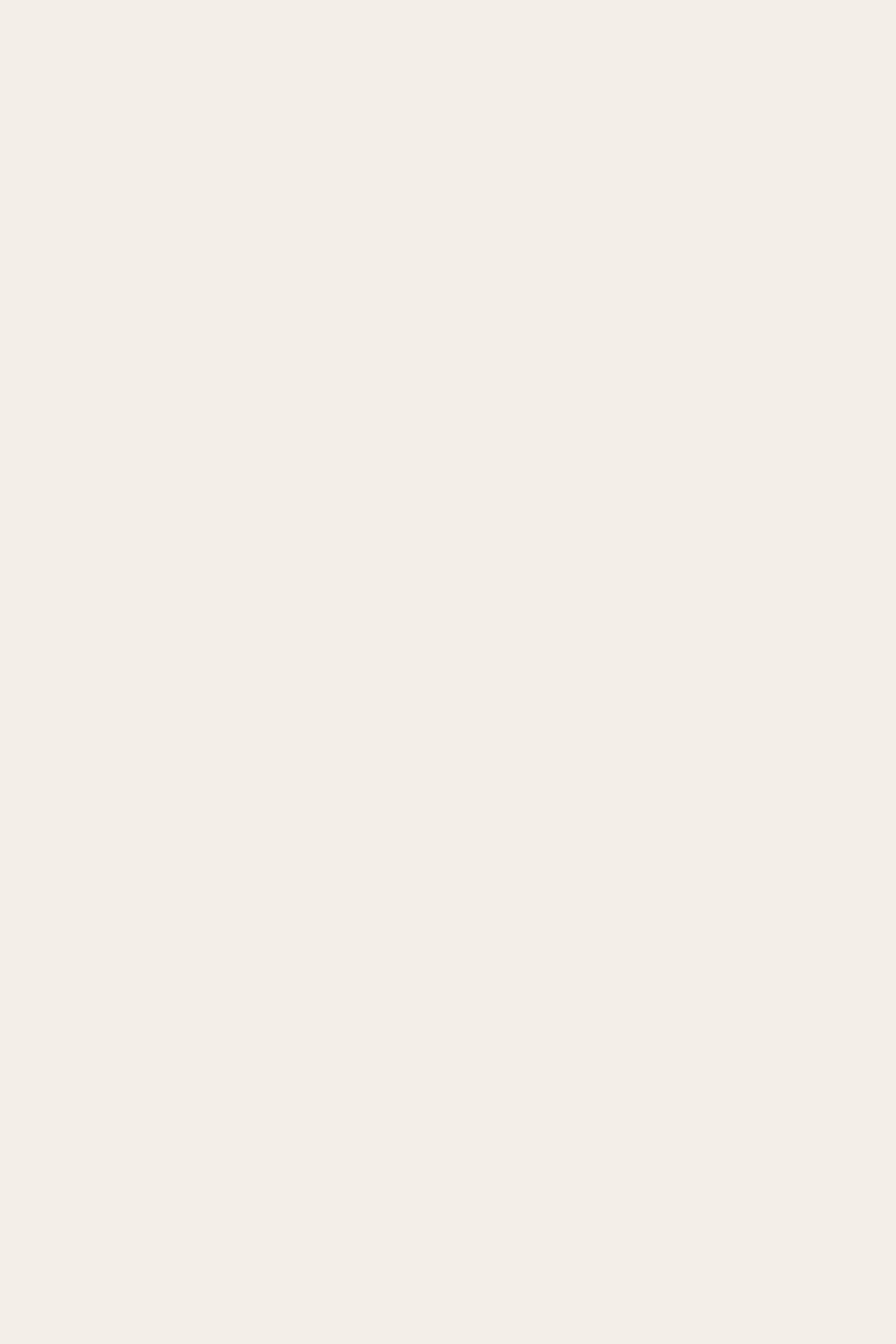
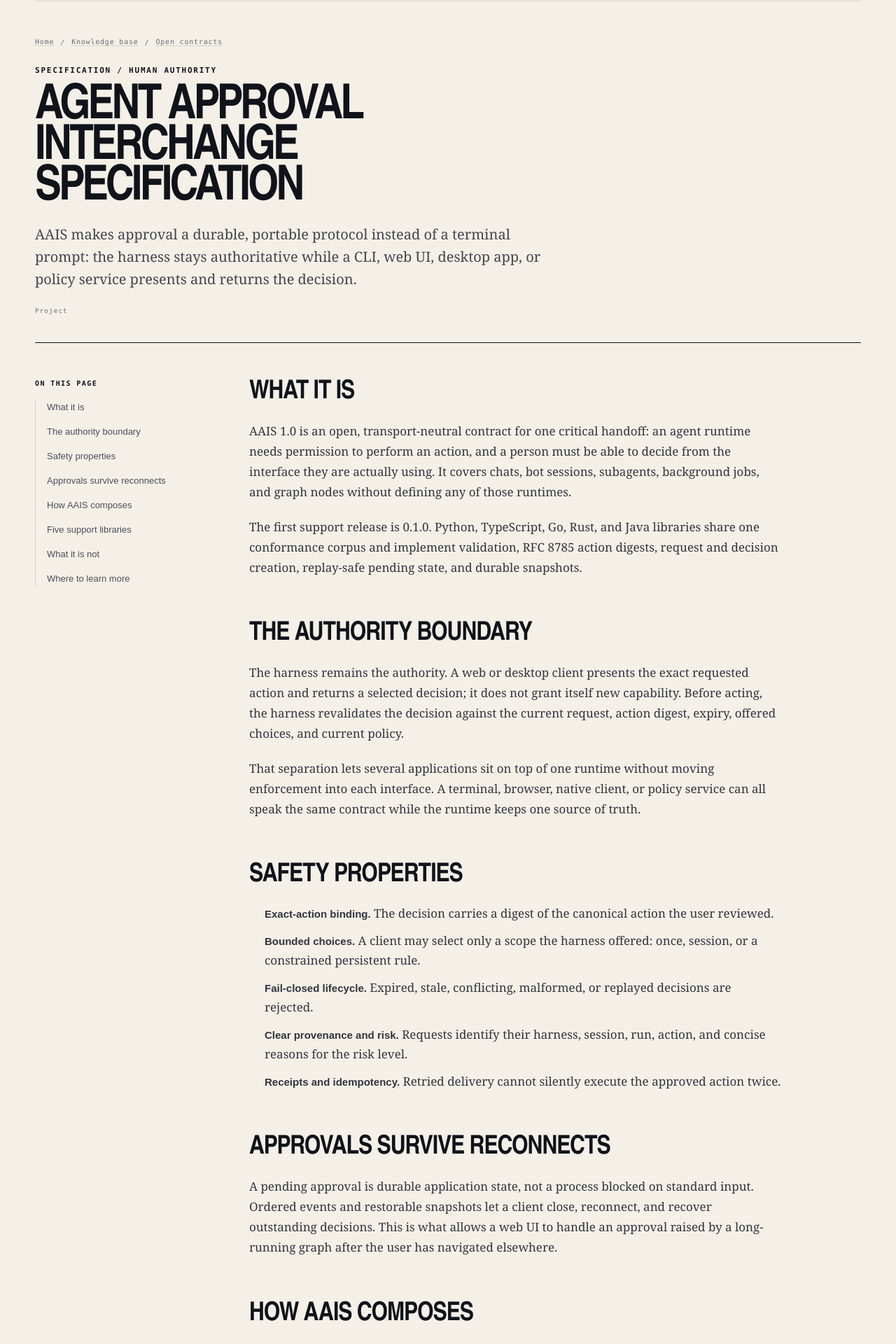
Before and after one commit to AlexMercedCoder/AlexMercedAI, a Next.js app: page /knowledge-base/agent-approval-interchange-specification in a window 1280 px wide. Before the commit this address had no page. Shown: the part 80-2000 px from the top of the page at 70% size. Before the commit the page ends 800 px from the top, so only its background shows below. Built offline with nearby package versions, Linux system fonts and the light colour scheme.

Commit message:
docs: publish current agentic ecosystem updates

```diff
--- /dev/null
+++ b/app/knowledge-base/_content/agent-approval-interchange-specification.tsx
@@ -0,0 +1,61 @@
+import type { Article } from './types';
+
+export const article: Article = {
+  slug: 'agent-approval-interchange-specification',
+  title: 'Agent Approval Interchange Specification',
+  kind: 'technology',
+  layer: 'open-contracts',
+  kicker: 'SPECIFICATION / HUMAN AUTHORITY',
+  summary: 'A transport-neutral contract for pausing an agent and asking a human to authorize one exact action from any trusted interface.',
+  standfirst: 'AAIS makes approval a durable, portable protocol instead of a terminal prompt: the harness stays authoritative while a CLI, web UI, desktop app, or policy service presents and returns the decision.',
+  keywords: ['Agent Approval Interchange Specification', 'AAIS', 'agent approvals', 'human in the loop', 'tool authorization', 'approval protocol', 'agent safety'],
+  sections: [
+    { id: 'what-it-is', label: 'What it is' },
+    { id: 'boundary', label: 'The authority boundary' },
+    { id: 'safety', label: 'Safety properties' },
+    { id: 'reconnect', label: 'Approvals survive reconnects' },
+    { id: 'composition', label: 'How AAIS composes' },
+    { id: 'libraries', label: 'Five support libraries' },
+    { id: 'not', label: 'What it is not' },
+  ],
+  learnMore: [
+    { label: 'AAIS on GitHub', href: 'https://github.com/alexmerced-oss/agent-approval-interchange-spec', note: 'Specification, security model, schemas, conformance fixtures, and five support libraries.' },
+    { label: 'AAIS specification', href: 'https://github.com/alexmerced-oss/agent-approval-interchange-spec/blob/main/spec/v1/SPEC.md', note: 'The normative 1.0 protocol contract.' },
+    { label: 'AAIS integration guide', href: 'https://github.com/alexmerced-oss/agent-approval-interchange-spec/blob/main/docs/integration.md', note: 'Guidance for harnesses and approval-presenting applications.' },
+  ],
+  related: ['open-contracts', 'explicit-authority', 'agentic-graph-specification', 'open-agent-profile'],
+  Body,
+};
+
+function Body() {
+  return <>
+    <h2 id="what-it-is">What it is</h2>
+    <p>AAIS 1.0 is an open, transport-neutral contract for one critical handoff: an agent runtime needs permission to perform an action, and a person must be able to decide from the interface they are actually using. It covers chats, bot sessions, subagents, background jobs, and graph nodes without defining any of those runtimes.</p>
+    <p>The first support release is 0.1.0. Python, TypeScript, Go, Rust, and Java libraries share one conformance corpus and implement validation, RFC 8785 action digests, request and decision creation, replay-safe pending state, and durable snapshots.</p>
+
+    <h2 id="boundary">The authority boundary</h2>
+    <p>The harness remains the authority. A web or desktop client presents the exact requested action and returns a selected decision; it does not grant itself new capability. Before acting, the harness revalidates the decision against the current request, action digest, expiry, offered choices, and current policy.</p>
+    <p>That separation lets several applications sit on top of one runtime without moving enforcement into each interface. A terminal, browser, native client, or policy service can all speak the same contract while the runtime keeps one source of truth.</p>
+
+    <h2 id="safety">Safety properties</h2>
+    <ul>
+      <li><b>Exact-action binding.</b> The decision carries a digest of the canonical action the user reviewed.</li>
+      <li><b>Bounded choices.</b> A client may select only a scope the harness offered: once, session, or a constrained persistent rule.</li>
+      <li><b>Fail-closed lifecycle.</b> Expired, stale, conflicting, malformed, or replayed decisions are rejected.</li>
+      <li><b>Clear provenance and risk.</b> Requests identify their harness, session, run, action, and concise reasons for the risk level.</li>
+      <li><b>Receipts and idempotency.</b> Retried delivery cannot silently execute the approved action twice.</li>
+    </ul>
+
+    <h2 id="reconnect">Approvals survive reconnects</h2>
+    <p>A pending approval is durable application state, not a process blocked on standard input. Ordered events and restorable snapshots let a client close, reconnect, and recover outstanding decisions. This is what allows a web UI to handle an approval raised by a long-running graph after the user has navigated elsewhere.</p>
+
+    <h2 id="composition">How AAIS composes</h2>
+    <p>AGS describes the work and where a graph may require a human gate. OAP describes the agent and the ceiling on its authority. AAIS carries the live request and decision when a specific action reaches that boundary. MCP, AG-UI, HTTP/SSE, WebSocket, and stdio can transport or adapt the messages; none replaces the authority contract.</p>
+
+    <h2 id="libraries">Five support libraries</h2>
+    <p>The 0.1.0 packages are published on PyPI, npm, pkg.go.dev, crates.io, and Maven Central. The libraries deliberately share behavior and fixtures so an approval emitted in one language can be verified in another instead of merely having a similar-looking JSON shape.</p>
+
+    <h2 id="not">What it is not</h2>
+    <p>AAIS does not define chat, model reasoning, tools, profiles, workflow graphs, authentication, or a network transport. It also does not expose private chain-of-thought. It carries concise activity, provenance, risk, choices, decisions, and receipts—the information a person and a runtime need to authorize safely.</p>
+  </>;
+}
--- a/app/knowledge-base/_content/index.ts
+++ b/app/knowledge-base/_content/index.ts
@@ -11,6 +11,7 @@ import { article as magagent } from './magagent';
 import { article as maggraph } from './maggraph';
 import { article as agenticGraphSpecification } from './agentic-graph-specification';
 import { article as openAgentProfile } from './open-agent-profile';
+import { article as agentApprovalInterchangeSpecification } from './agent-approval-interchange-specification';
 
 import { article as portableByDefault } from './portable-by-default';
 import { article as explicitAuthority } from './explicit-authority';
@@ -31,6 +32,7 @@ export const articles: Article[] = [
   maggraph,
   agenticGraphSpecification,
   openAgentProfile,
+  agentApprovalInterchangeSpecification,
 
   portableByDefault,
   explicitAuthority,
--- a/app/knowledge-base/_content/loro.tsx
+++ b/app/knowledge-base/_content/loro.tsx
@@ -236,7 +236,7 @@ function Body() {
 
       <h2 id="workspace">The 0.18 workspace and run center</h2>
       <p>
-        Version 0.18.0 closes the main desktop-workspace gaps around the governed runtime, and the framing in the
+        Version 0.19.2 adds durable AAIS approval transport so chat, bot, and graph work can request and receive decisions in the active UI, and the framing in the
         release notes is the interesting part: it does this without turning the web UI into an authority boundary or
         a general-purpose editor.
       </p>
--- a/app/knowledge-base/_content/magagent.tsx
+++ b/app/knowledge-base/_content/magagent.tsx
@@ -30,7 +30,7 @@ export const article: Article = {
     { label: 'MagAgent on GitHub', href: 'https://github.com/AlexMercedCoder/MagAgent', note: 'Source, documentation, and the roadmap toward 1.0.' },
     { label: 'mag-agent on PyPI', href: 'https://pypi.org/project/mag-agent/', note: 'Installation and release history.' },
     { label: 'MagGraph', href: 'https://github.com/AlexMercedCoder/MagGraph', note: 'The graph memory layer underneath.' },
-    { label: 'Download Mag Command Center 1.0.0-rc.1', href: 'https://github.com/AlexMercedCoder/MagCommandCenter/releases/tag/v1.0.0-rc.1', note: 'The tested desktop release candidate for Linux, macOS, and Windows.' },
+    { label: 'Download Mag Command Center 1.0.0-rc.3', href: 'https://github.com/AlexMercedCoder/MagCommandCenter/releases/tag/v1.0.0-rc.3', note: 'The tested desktop release candidate for Linux, macOS, and Windows.' },
     { label: 'Open Agent Profile', href: 'https://github.com/alexmerced-oss/open-agent-profile', note: 'The profile specification MagAgent implements at Level 3.' },
   ],
   related: ['agent-harnesses', 'maggraph', 'loro'],
@@ -259,7 +259,7 @@ function Body() {
         confirmation on destructive actions and limits on uploads, context, and output size.
       </p>
       <p>
-        <b>Mag Command Center 1.0.0-rc.1</b> packages these operating ideas as a native desktop workspace for Linux,
+        <b>Mag Command Center 1.0.0-rc.3</b> packages these operating ideas as a native desktop workspace for Linux,
         macOS, and Windows. The release candidate adds bounded project context and uploads, Git staging and worktree
         controls, sequential and parallel profile groups, governed schedules, a searchable command palette, tools
         and extension diagnostics, session fork and export, appearance and accessibility controls, and lazy-loaded
@@ -339,7 +339,7 @@ function Body() {
       <ul>
         <li><b>Memory needs curation.</b> A graph that accumulates everything degrades recall. Explicit promotion is the mechanism, and someone has to use it.</li>
         <li><b>Memory is a data store.</b> Whatever the agent learned is written down, including anything sensitive it encountered. Treat the repository accordingly.</li>
-        <li><b>1.0 is recent.</b> MagAgent reached 1.0.0 in August 2026. The interfaces it commits to are settled; the local web UI is the newest surface and the one most likely to keep moving.</li>
+        <li><b>1.1 is recent.</b> MagAgent 1.1.1 adds durable AAIS approval handling across chats, bots, and graph runs; the browser can present decisions without falling back to the terminal.</li>
         <li><b>Shell access is the boundary question.</b> As with any capable harness, running commands means the agent can do what you can, unless sandboxed.</li>
         <li><b>Breadth has a cost.</b> A large tool surface makes tool selection matter. Scope per profile.</li>
         <li><b>Language servers need a working project setup.</b> The symbol tooling is only as good as the project configuration underneath.</li>
--- a/app/knowledge-base/_content/merced-ai.tsx
+++ b/app/knowledge-base/_content/merced-ai.tsx
@@ -207,7 +207,7 @@ function Body() {
 
       <h2 id="run-inspection">Workspace context and run inspection</h2>
       <p>
-        Version 0.4.0 adds the two things a broker needs once people actually route real work through it: a way to
+        Version 0.5.1 adds durable approval-aware sessions and the UI lifecycle a broker needs once people route real work through it: a way to
         hand the target harness the right context, and a way to see what came back.
       </p>
       <p>
--- a/app/knowledge-base/_content/open-agent-profile.tsx
+++ b/app/knowledge-base/_content/open-agent-profile.tsx
@@ -44,7 +44,7 @@ function Body() {
       </p>
       <p>
         A harness reads the file to start a fresh session on demand and writes an updated revision when that session
-        ends. Nothing needs to stay resident. It is Apache licensed, at version 1.0 with support libraries at 1.0.4, and
+        ends. Nothing needs to stay resident. It is Apache licensed, at version 1.0 with support libraries at 1.0.5, and
         ships schemas, a conformance suite, and support libraries in several languages.
       </p>
 
--- a/app/knowledge-base/page.tsx
+++ b/app/knowledge-base/page.tsx
@@ -9,7 +9,7 @@ import { articles, conceptArticles, glossaryArticles, layerArticles, technologie
 export const metadata: Metadata = {
   title: 'Knowledge base',
   description: 'Plain-language reference pages for every project, specification, and design principle behind Alex Merced’s work in open agentic AI.',
-  keywords: ['agentic AI knowledge base', 'Merced AI', 'Loro', 'MagAgent', 'MagGraph', 'Open Agent Profile', 'Agentic Graph Specification'],
+  keywords: ['agentic AI knowledge base', 'Merced AI', 'Loro', 'MagAgent', 'MagGraph', 'Open Agent Profile', 'Agentic Graph Specification', 'Agent Approval Interchange Specification'],
   alternates: { canonical: '/knowledge-base' },
   openGraph: {
     title: 'Alex Merced AI knowledge base',
--- a/app/layout.tsx
+++ b/app/layout.tsx
@@ -16,7 +16,7 @@ export const metadata: Metadata = {
   category: 'technology',
   keywords: [
     'Alex Merced', 'agentic AI', 'open source AI', 'Merced AI', 'Loro', 'MagAgent', 'MagGraph',
-    'Agentic Graph Specification', 'AGS', 'Open Agent Profile', 'OAP', 'agent broker', 'agent harness',
+    'Agentic Graph Specification', 'AGS', 'Open Agent Profile', 'OAP', 'Agent Approval Interchange Specification', 'AAIS', 'agent broker', 'agent harness',
     'agent memory', 'Model Context Protocol', 'MCP', 'Agent Skills', 'portable agents', 'agent governance',
     'AI books', 'AI engineering',
   ],
@@ -71,6 +71,7 @@ const structuredData = {
         { name: 'MagGraph', slug: 'maggraph' },
         { name: 'Agentic Graph Specification', slug: 'agentic-graph-specification' },
         { name: 'Open Agent Profile', slug: 'open-agent-profile' },
+        { name: 'Agent Approval Interchange Specification', slug: 'agent-approval-interchange-specification' },
       ].map((entry, index) => ({
         '@type': 'ListItem',
         position: index + 1,
--- a/app/llms.txt/route.ts
+++ b/app/llms.txt/route.ts
@@ -35,17 +35,18 @@ ${section('Core thesis', [
   'evidence-backed outcomes.',
 ])}
 ${section('Featured projects', [
-  '- [Merced AI](https://github.com/AlexMercedCoder/merced-ai) 0.4.0: provider-neutral agent broker over installed harnesses.',
-  '- [Loro](https://github.com/alexmerced-oss/loro) 0.18.0: governed agent harness built on identity, policy, approvals, evidence, and delivered audit.',
-  '- [MagAgent](https://github.com/AlexMercedCoder/MagAgent) 1.0.0: Python developer agent harness with persistent graph memory, a broad tool surface, and a local run center.',
-  '- [Mag Command Center](https://github.com/AlexMercedCoder/MagCommandCenter/releases/tag/v1.0.0-rc.1) 1.0.0-rc.1: cross-platform Tauri desktop workspace for MagAgent, with project context and Git, OAP profiles, AGS graph authoring and governed runs, group sessions, tools, and extensions.',
+  '- [Merced AI](https://github.com/AlexMercedCoder/merced-ai) 0.5.1: provider-neutral agent broker with portable profiles, durable sessions, and UI-presented runtime approvals.',
+  '- [Loro](https://github.com/alexmerced-oss/loro) 0.19.2: governed agent harness with durable AAIS approvals across CLI, web, bots, and graph runs.',
+  '- [MagAgent](https://github.com/AlexMercedCoder/MagAgent) 1.1.1: Python developer agent harness with graph memory, portable profiles, graph workflows, and reconnectable UI approvals.',
+  '- [Mag Command Center](https://github.com/AlexMercedCoder/MagCommandCenter/releases/tag/v1.0.0-rc.3) 1.0.0-rc.3: cross-platform Tauri desktop workspace with project context, OAP profiles, AGS graphs, and native approval decisions.',
   '- [MagGraph](https://github.com/AlexMercedCoder/MagGraph) 0.4.1: graph-shaped agent memory stored as Markdown in Git.',
   '',
   'Versions move; check each repository for the current release.',
 ])}
 ${section('Open specifications', [
   '- [Agentic Graph Specification](https://github.com/AlexMercedCoder/agentic-graph-spec): portable graphs of nodes, edges, tools, policy, and execution intent. Specification 1.0, support libraries 1.0.4.',
-  '- [Open Agent Profile](https://github.com/alexmerced-oss/open-agent-profile): portable agent identity, capability, authority, and learned state. Specification 1.0, support libraries 1.0.4.',
+  '- [Open Agent Profile](https://github.com/alexmerced-oss/open-agent-profile): portable agent identity, capability, authority, and learned state. Specification 1.0, support libraries 1.0.5.',
+  '- [Agent Approval Interchange Specification](https://github.com/alexmerced-oss/agent-approval-interchange-spec): exact, durable, transport-neutral human approvals. Specification 1.0, support libraries 0.1.0 for Python, TypeScript, Go, Rust, and Java.',
 ])}
 ## Knowledge base
 
--- a/app/page.tsx
+++ b/app/page.tsx
@@ -7,10 +7,10 @@ import { aiBooks } from './_data/books';
 import { kbManifest } from './_data/kb-manifest';
 
 const projects = [
-  { name: 'Merced AI', slug: 'merced-ai', version: '0.4.0', type: 'Agent broker', tone: 'blue', description: 'A provider-neutral broker for routing work across agents and model-powered tools.', href: 'https://github.com/AlexMercedCoder/merced-ai' },
-  { name: 'Loro', slug: 'loro', version: '0.18.0', type: 'Governed harness', tone: 'violet', description: 'An agent harness built around explicit authority, policy, evidence, and durable records.', href: 'https://github.com/alexmerced-oss/loro' },
-  { name: 'MagAgent', slug: 'magagent', version: '1.0.0', type: 'Developer harness', tone: 'orange', description: 'A practical Python agent framework for composing providers, tools, memory, and workflows.', href: 'https://github.com/AlexMercedCoder/MagAgent' },
-  { name: 'Mag Command Center', slug: 'magagent', version: '1.0.0-rc.1', type: 'Desktop workspace', tone: 'orange', description: 'A cross-platform desktop cockpit for chats, workspace context, Git, profiles, governed graphs, group sessions, and runtime operations.', href: 'https://github.com/AlexMercedCoder/MagCommandCenter/releases/tag/v1.0.0-rc.1' },
+  { name: 'Merced AI', slug: 'merced-ai', version: '0.5.1', type: 'Agent broker', tone: 'blue', description: 'A provider-neutral broker with portable profiles, durable sessions, and UI-presented runtime approvals.', href: 'https://github.com/AlexMercedCoder/merced-ai' },
+  { name: 'Loro', slug: 'loro', version: '0.19.2', type: 'Governed harness', tone: 'violet', description: 'A governed harness with durable AAIS approvals across CLI, web, bots, and graph runs.', href: 'https://github.com/alexmerced-oss/loro' },
+  { name: 'MagAgent', slug: 'magagent', version: '1.1.1', type: 'Developer harness', tone: 'orange', description: 'A local-first agent harness with portable profiles, graph workflows, and reconnectable UI approvals.', href: 'https://github.com/AlexMercedCoder/MagAgent' },
+  { name: 'Mag Command Center', slug: 'magagent', version: '1.0.0-rc.3', type: 'Desktop workspace', tone: 'orange', description: 'A cross-platform desktop cockpit with project context, graphs, profiles, operations, and native approval decisions.', href: 'https://github.com/AlexMercedCoder/MagCommandCenter/releases/tag/v1.0.0-rc.3' },
   { name: 'MagGraph', slug: 'maggraph', version: '0.4.1', type: 'Agent memory', tone: 'green', description: 'A graph-shaped memory layer for representing relationships, context, and retrieval paths.', href: 'https://github.com/AlexMercedCoder/MagGraph' },
 ];
 
@@ -36,7 +36,7 @@ export default function Home() {
         </div>
         <div className="system-card" aria-label="Open agentic system diagram">
           <div className="system-top"><span>OPEN AGENTIC SYSTEM</span><span className="live">● LIVE</span></div>
-          <div className="system-layer contracts"><small>CONTRACTS</small><div><b>AGS</b><b>OAP</b></div></div>
+          <div className="system-layer contracts"><small>CONTRACTS</small><div><b>AGS</b><b>OAP</b><b>AAIS</b></div></div>
           <span className="connector">↓ portable instructions</span>
           <div className="system-layer routing"><small>ROUTING</small><div><b>MER</b><span>Merced AI</span></div></div>
           <span className="connector">↓ governed delegation</span>
@@ -55,7 +55,7 @@ export default function Home() {
       </section>
 
       <section className="standards" id="standards">
-        <div className="shell standards-grid"><div><p className="section-kicker">OPEN CONTRACTS</p><h2>Standards make ecosystems possible.</h2><p>Open software is strongest when its components share a durable language. These specifications focus on graph-shaped work and portable agent identity.</p><Link className="kb-link" href="/knowledge-base/open-contracts">Read about open contracts →</Link></div><div className="standard-list"><Link href="/knowledge-base/agentic-graph-specification"><span className="standard-mark">AGS</span><div><b>Agentic Graph Specification</b><p>A portable document format for defining nodes, edges, tools, policy, and execution intent.</p></div><span>1.0 →</span></Link><Link href="/knowledge-base/open-agent-profile"><span className="standard-mark">OAP</span><div><b>Open Agent Profile</b><p>A vendor-neutral profile for expressing an agent’s identity, capabilities, authority, and preferences.</p></div><span>1.0 →</span></Link></div></div>
+        <div className="shell standards-grid"><div><p className="section-kicker">OPEN CONTRACTS</p><h2>Standards make ecosystems possible.</h2><p>Open software is strongest when components share durable languages for work, identity, and human authorization.</p><Link className="kb-link" href="/knowledge-base/open-contracts">Read about open contracts →</Link></div><div className="standard-list"><Link href="/knowledge-base/agentic-graph-specification"><span className="standard-mark">AGS</span><div><b>Agentic Graph Specification</b><p>Portable graph-shaped work with explicit tools, policy, budgets, and success criteria.</p></div><span>1.0 →</span></Link><Link href="/knowledge-base/open-agent-profile"><span className="standard-mark">OAP</span><div><b>Open Agent Profile</b><p>Portable agent identity, capabilities, authority, preferences, and state.</p></div><span>1.0 →</span></Link><Link href="/knowledge-base/agent-approval-interchange-specification"><span className="standard-mark">AAIS</span><div><b>Agent Approval Interchange Specification</b><p>Exact, durable approval requests and decisions across CLI, web, desktop, and policy services.</p></div><span>1.0 →</span></Link></div></div>
       </section>
 
       <section className="section shell" id="principles">
```
Also changed, not shown: app/WebMCP.tsx (+7 -5 lines).
